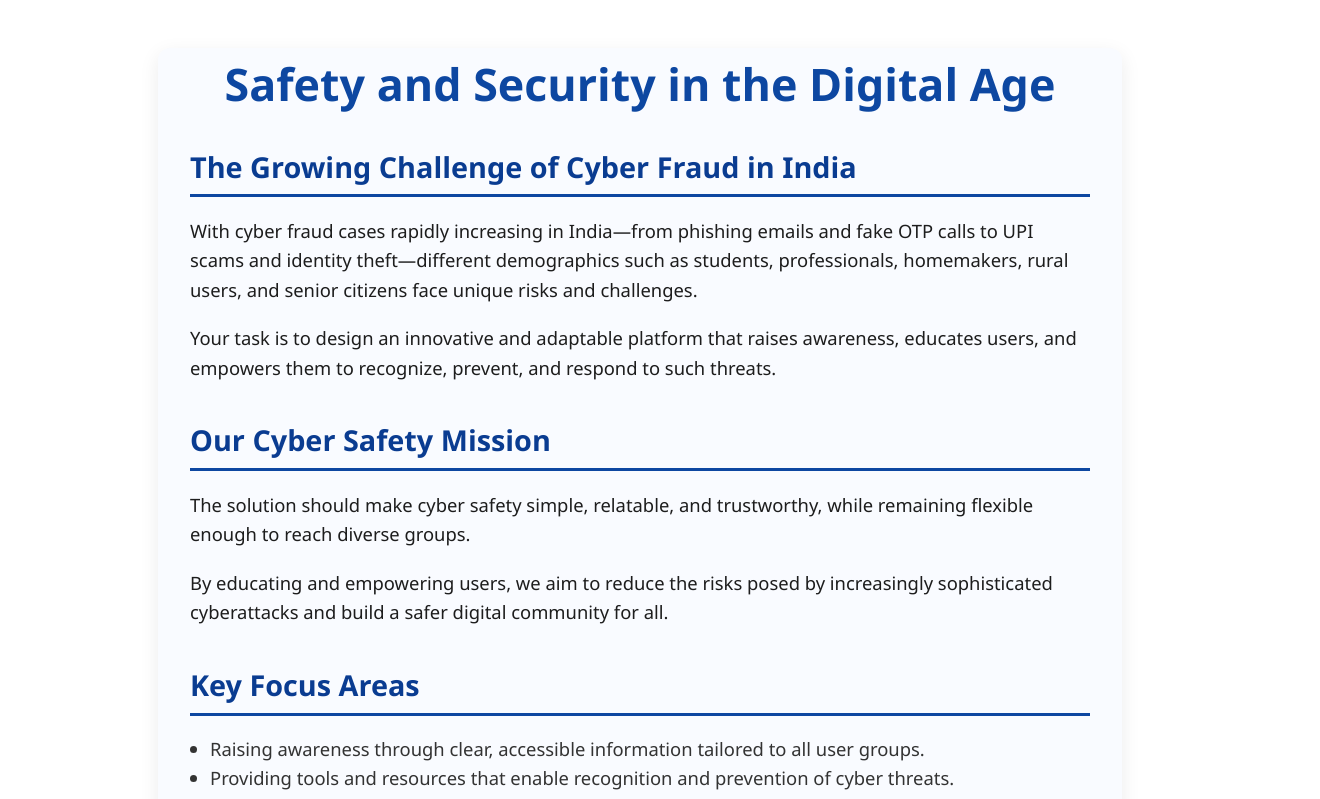
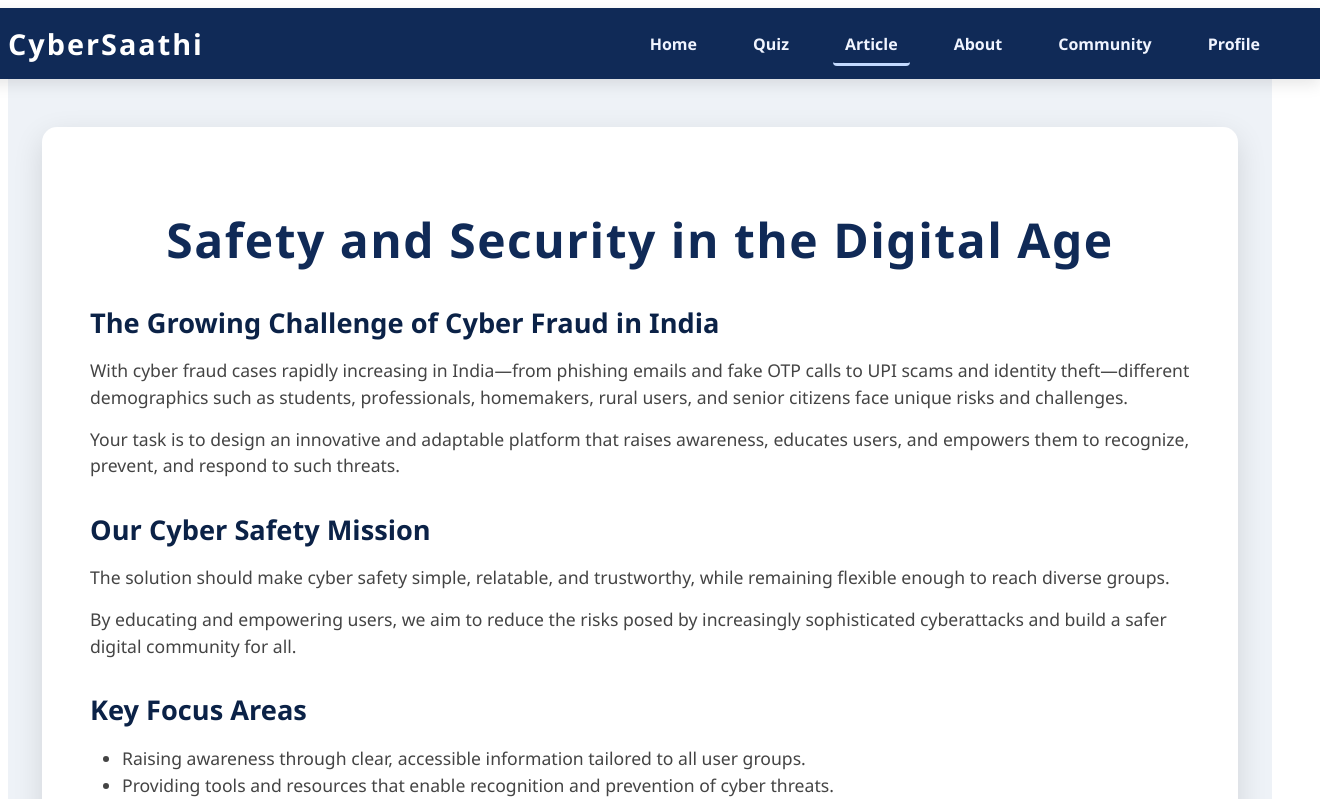
Before and after one commit to shravya235/CyberSaathi, a Next.js app in the folder cybersaathi/: page /Article/article in a window 1280 px wide. Shown: the top 799 px of the page, 1320 px wide, since content can reach past the window. Built offline with nearby package versions, Linux system fonts and the light colour scheme.

Commit message:
modified article.js

```diff
--- a/cybersaathi/src/pages/Article/article.js
+++ b/cybersaathi/src/pages/Article/article.js
@@ -1,35 +1,67 @@
 "use client";
 
 import React from "react";
+import Link from "next/link";
+import { usePathname } from "next/navigation";
+import styles from "./article.module.css";
 
 export default function Article() {
+  const pathname = usePathname();
+
+  const navLinks = [
+    { name: "Home", href: "/Home" },
+    { name: "Quiz", href: "/Quiz" },
+    { name: "Article", href: "/Article/article" },
+    { name: "About", href: "/About/about" },
+    { name: "Community", href: "/Community/community" },
+    { name: "Profile", href: "/Profile/profile" },
+  ];
+
   return (
-    <main style={styles.container}>
-      <h1 style={styles.header}>Safety and Security in the Digital Age</h1>
+    <div className={styles.page}>
+      {/* Navbar */}
+      <nav className={styles.navbar}>
+        <div className={styles.logo}>CyberSaathi</div>
+        <div className={styles.links}>
+          {navLinks.map(({ name, href }) => (
+            <Link
+              key={href}
+              href={href}
+              className={pathname === href ? styles.activeLink : styles.link}
+            >
+              {name}
+            </Link>
+          ))}
+        </div>
+      </nav>
 
-      <section style={styles.section}>
-        <h2 style={styles.subheader}>The Growing Challenge of Cyber Fraud in India</h2>
-        <p style={styles.paragraph}>
+      {/* Article Content */}
+      <main className={styles.container}>
+        <h1 className={styles.header}>Safety and Security in the Digital Age</h1>
+
+        <section className={styles.section}>
+          <h2 className={styles.subheader}>The Growing Challenge of Cyber Fraud in India</h2>
+          <p className={styles.paragraph}>
             With cyber fraud cases rapidly increasing in India—from phishing emails and fake OTP calls to UPI scams and identity theft—different demographics such as students, professionals, homemakers, rural users, and senior citizens face unique risks and challenges.
           </p>
-        <p style={styles.paragraph}>
+          <p className={styles.paragraph}>
             Your task is to design an innovative and adaptable platform that raises awareness, educates users, and empowers them to recognize, prevent, and respond to such threats.
           </p>
         </section>
 
-      <section style={styles.section}>
-        <h2 style={styles.subheader}>Our Cyber Safety Mission</h2>
-        <p style={styles.paragraph}>
+        <section className={styles.section}>
+          <h2 className={styles.subheader}>Our Cyber Safety Mission</h2>
+          <p className={styles.paragraph}>
             The solution should make cyber safety simple, relatable, and trustworthy, while remaining flexible enough to reach diverse groups.
           </p>
-        <p style={styles.paragraph}>
+          <p className={styles.paragraph}>
             By educating and empowering users, we aim to reduce the risks posed by increasingly sophisticated cyberattacks and build a safer digital community for all.
           </p>
         </section>
 
-      <section style={styles.section}>
-        <h2 style={styles.subheader}>Key Focus Areas</h2>
-        <ul style={styles.list}>
+        <section className={styles.section}>
+          <h2 className={styles.subheader}>Key Focus Areas</h2>
+          <ul className={styles.list}>
             <li>Raising awareness through clear, accessible information tailored to all user groups.</li>
             <li>Providing tools and resources that enable recognition and prevention of cyber threats.</li>
             <li>Delivering timely, actionable updates on emerging cybercrime incidents.</li>
@@ -37,47 +69,6 @@ export default function Article() {
           </ul>
         </section>
       </main>
+    </div>
   );
 }
-
-const styles = {
-  container: {
-    maxWidth: 900,
-    margin: "3rem auto",
-    padding: "0 2rem",
-    fontFamily: "'Segoe UI', Tahoma, Geneva, Verdana, sans-serif",
-    color: "#1d1d1d",
-    lineHeight: 1.6,
-    backgroundColor: "#f9fbff",
-    borderRadius: "12px",
-    boxShadow: "0 6px 20px rgba(0,0,0,0.08)",
-  },
-  header: {
-    fontSize: "2.8rem",
-    fontWeight: "700",
-    color: "#0d47a1",
-    marginBottom: "1.2rem",
-    textAlign: "center",
-  },
-  section: {
-    marginBottom: "2.2rem",
-  },
-  subheader: {
-    fontSize: "1.8rem",
-    fontWeight: "600",
-    color: "#0a3c91",
-    marginBottom: "0.8rem",
-    borderBottom: "3px solid #0d47a1",
-    paddingBottom: "0.3rem",
-  },
-  paragraph: {
-    fontSize: "1.15rem",
-    marginBottom: "1.2rem",
-  },
-  list: {
-    fontSize: "1.15rem",
-    paddingLeft: "1.25rem",
-    listStyleType: "disc",
-    color: "#333",
-  },
-};
```
Also changed, not shown: cybersaathi/src/pages/About/index.js (deleted, +0 -101 lines). Lines whose indentation alone changed are shown as unchanged.
